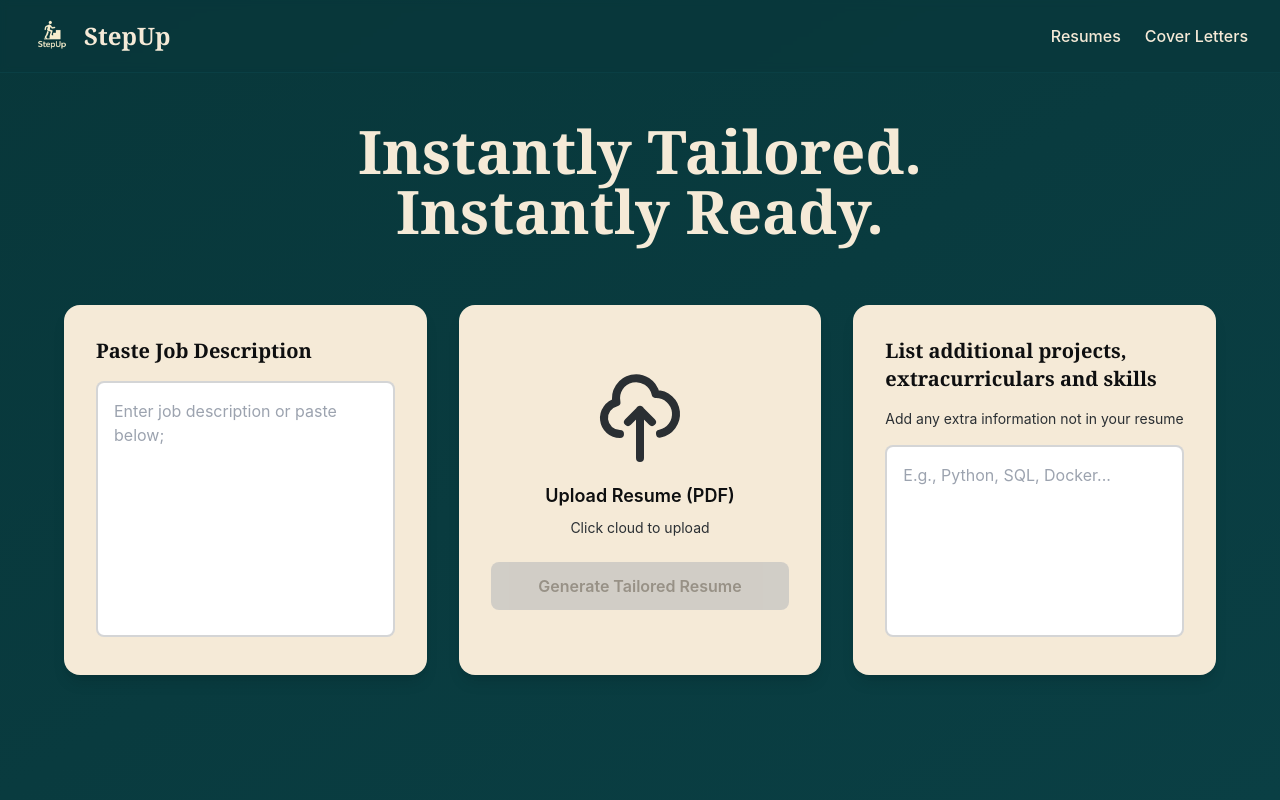
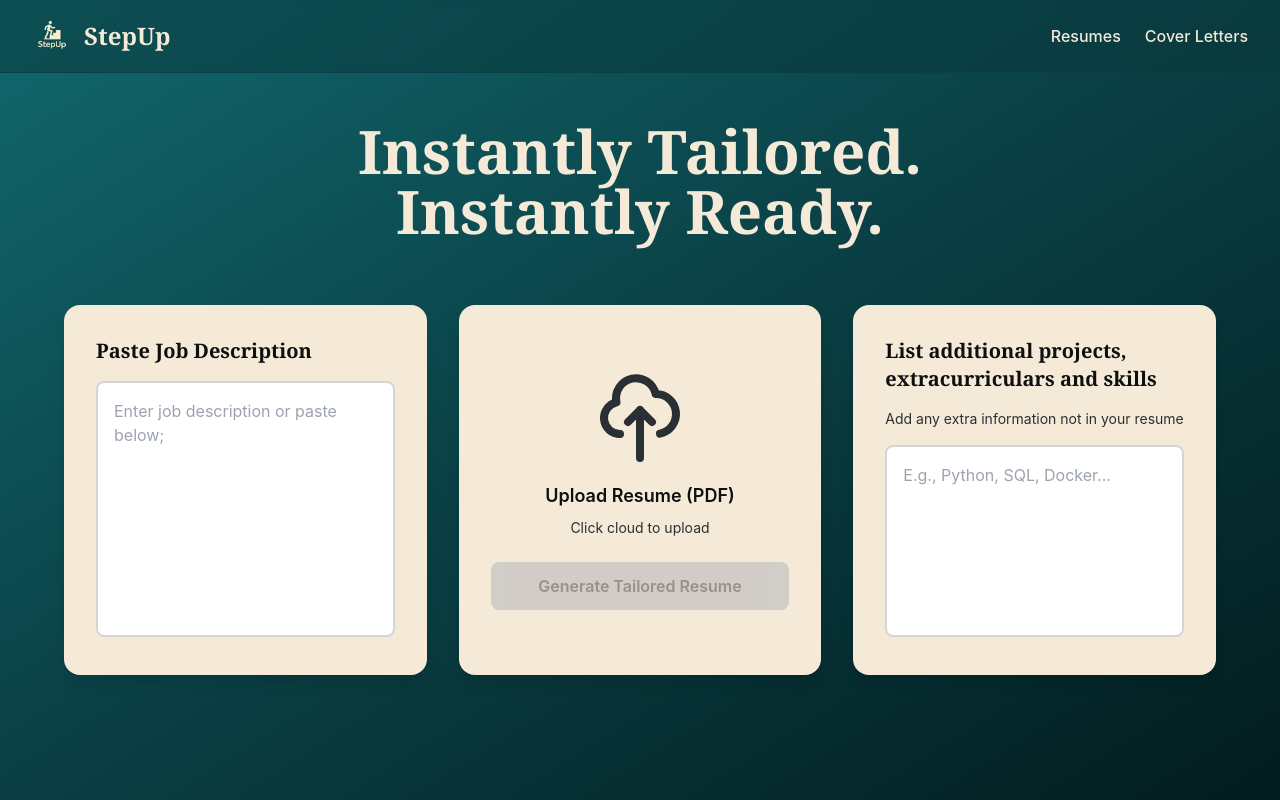
Before and after one commit to TecnoMente/StepUp, a Next.js app: page / in a window 1280 px wide. Built offline with nearby package versions, Linux system fonts and the light colour scheme.

Commit message:
10/21/25 4:27 PM - Changed logo to beige, intensified background gradient

```diff
--- a/app/globals.css
+++ b/app/globals.css
@@ -12,9 +12,10 @@
     --ink-700: #2a2f33;
   }
 
-  body {
-    @apply bg-gradient-to-br from-teal-900 to-teal-800 text-ink-900 min-h-screen font-sans;
-  }
+body {
+  @apply bg-gradient-to-br from-[#11686e] via-[#0a3f44] to-[#021c1e] text-ink-900 min-h-screen font-sans;
+}
+
 
   h1, h2, h3, h4, h5, h6 {
     @apply font-serif;
```
